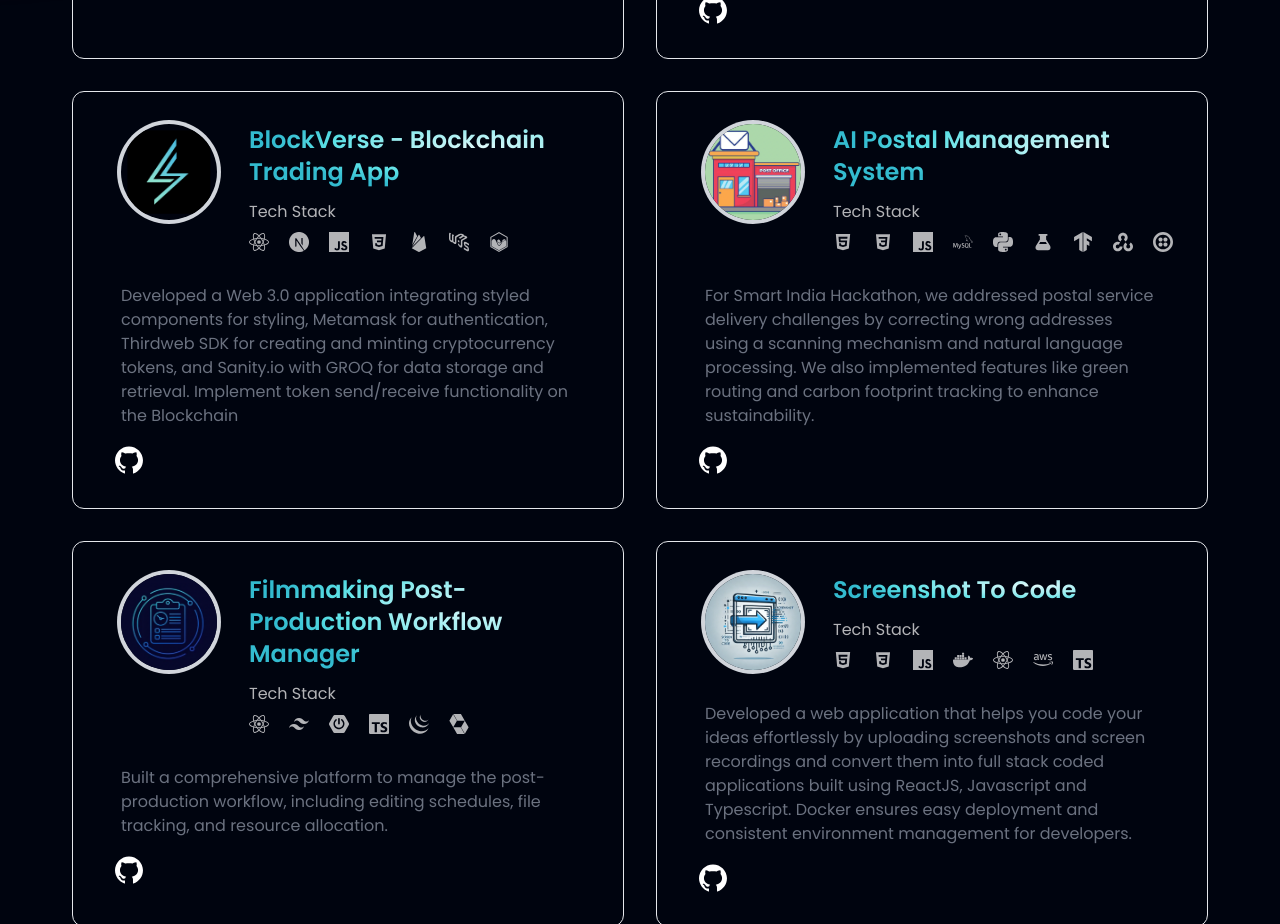
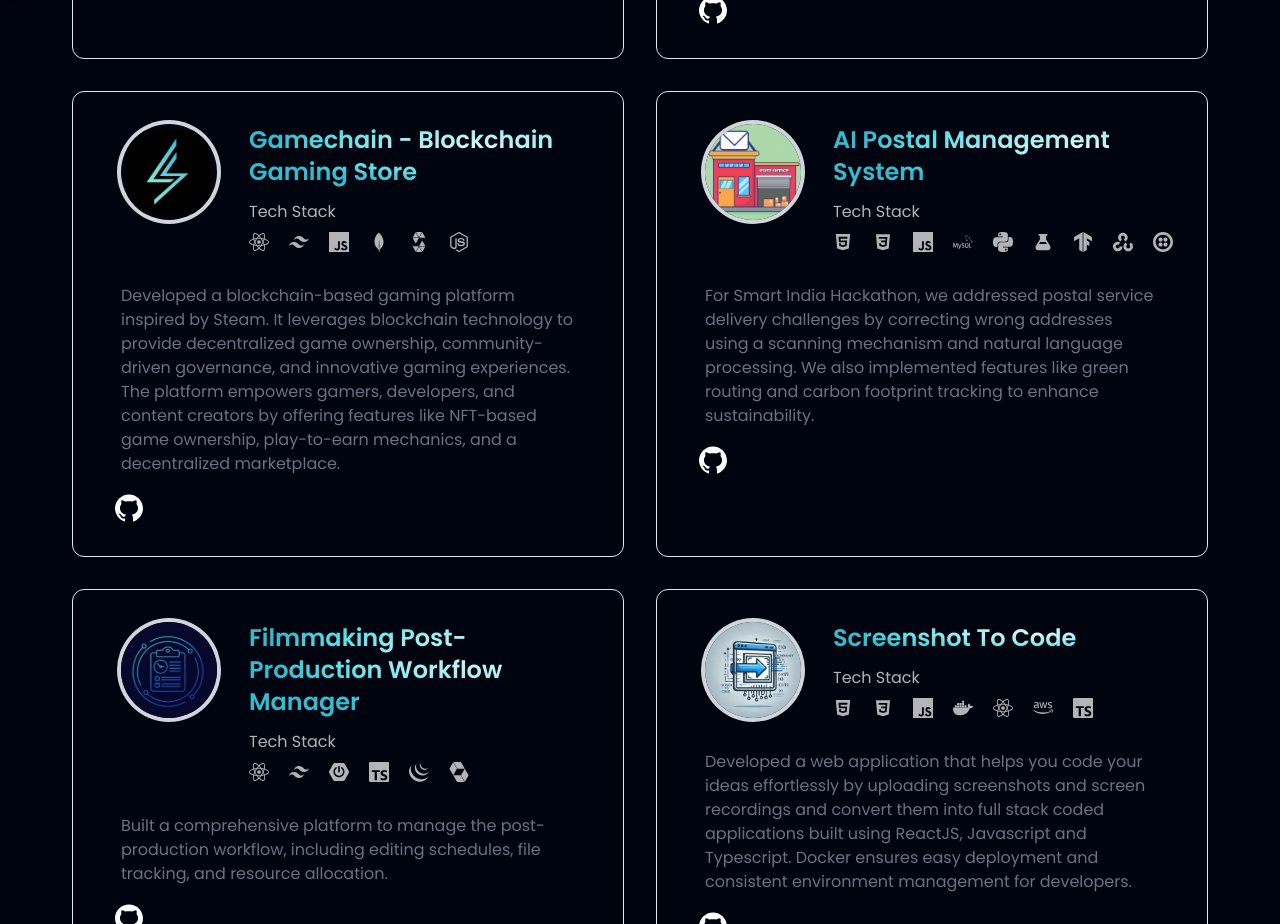
Before and after one commit to aryanyadav-dev/Portfolio-website, a React (Vite) app: page / in a window 1280 px wide. Shown: the part 3920-4844 px from the top of the page. Built offline with nearby package versions, Linux system fonts and the light colour scheme.

Commit message:
New project update push

```diff
--- a/src/constants/index.js
+++ b/src/constants/index.js
@@ -419,11 +419,11 @@ export const projects = [
   },
   {
     id: "project-3",
-    title: "BlockVerse - Blockchain Trading App",
-    github: "https://github.com/aryanyadav-dev/BlockVerse-app",
+    title: "Gamechain - Blockchain Gaming Store",
+    github: "https://github.com/aryanyadav-dev/gamechain-blockchian-gamestore",
     image: blockchain,
     content:
-      "Developed a Web 3.0 application  integrating styled components for styling, Metamask for authentication, Thirdweb SDK for creating and minting cryptocurrency tokens, and Sanity.io with GROQ for data storage and retrieval. Implement token send/receive functionality on the Blockchain",
+      "Developed a blockchain-based gaming platform inspired by Steam. It leverages blockchain technology to provide decentralized game ownership, community-driven governance, and innovative gaming experiences. The platform empowers gamers, developers, and content creators by offering features like NFT-based game ownership, play-to-earn mechanics, and a decentralized marketplace.",
     stack: [
       {
         id: "icon-1",
@@ -432,8 +432,8 @@ export const projects = [
       },
       {
         id: "icon-3",
-        icon: SiNextdotjs,
-        name: "NextJS"
+        icon: SiTailwindcss,
+        name: "TailwindCSS"
       },
       {
         id: "icon-4",
@@ -442,23 +442,18 @@ export const projects = [
       },
       {
         id: "icon-5",
-        icon: DiCss3,
-        name: "CSS"
+        icon: SiMongodb,
+        name: "MongoDB"
       },
       {
         id: "icon-6",
-        icon: SiFirebase,
-        name: "Firebase"
+        icon: SiSolidity,
+        name: "Solidity"
       },
       {
         id: "icon-6",
-        icon: SiWeb3Dotjs,
-        name: "Web3JS"
-      },
-      {
-        id: "icon-7",
-        icon: SiChartdotjs,
-        name: "ChartJS"
+        icon: SiNodedotjs,
+        name: "NodeJS"
       },
     ],
   },
```
